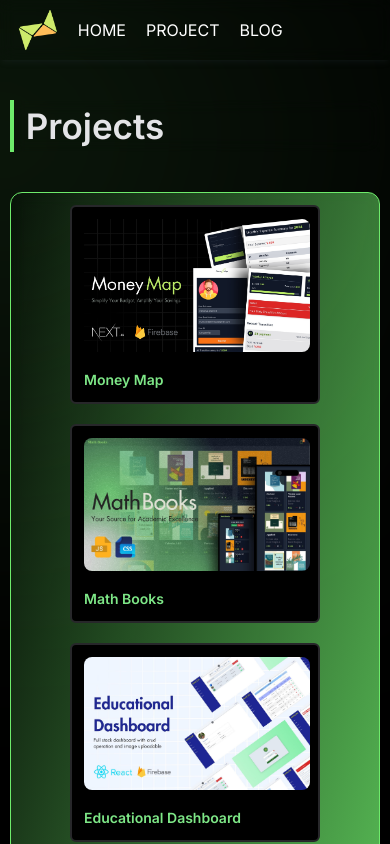
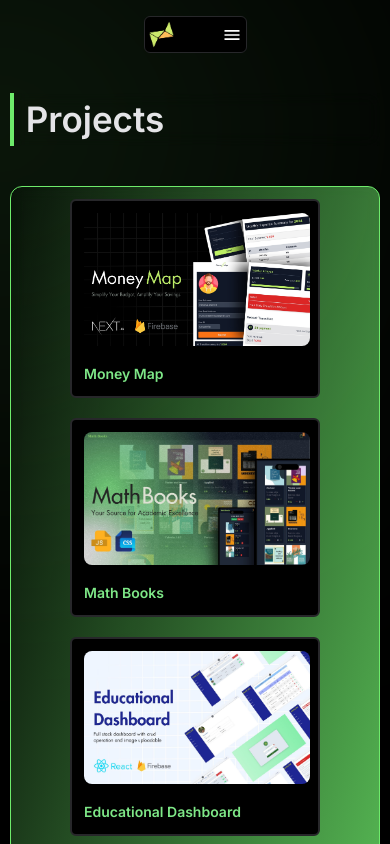
Before and after one commit to muntasir23/mahafuz, a Next.js app: page /webproject in a window 390 px wide. Shown: the top 844 px of the page. Built offline with nearby package versions, Linux system fonts and the light colour scheme.

Commit message:
nav work

```diff
--- a/app/components/Eyes.js
+++ b/app/components/Eyes.js
@@ -20,7 +20,7 @@ export default function Eyes() {
   }, []);
 
   return (
-    <div className="w-full md:py-[100px] p-[20px] my-7 bg-white overflow-hidden grid place-items-center">
+    <div className="w-full md:py-[100px] p-[0px] my-3 bg-white overflow-hidden grid place-items-center">
       <div
         data-scroll
         data-scroll-speed="-0.5"
--- /dev/null
+++ b/app/components/MobileNav.js
@@ -0,0 +1,18 @@
+import React from "react";
+import logo from "../../public/greenLogo.png";
+import Image from "next/image";
+import { IoMdMenu } from "react-icons/io";
+export default function MobileNav() {
+  return (
+    <div className="mb-navbar w-full grid place-items-center pt-4 sticky top-0 z-50">
+      <div className="bg-black border border-zinc-800 rounded-md p-1 flex items-center gap-12 justify-between">
+        <div className="logo rounded-md">
+          <Image alt="" src={logo} className="w-[25px]" />
+        </div>
+        <p className="text-white text-[20px]">
+          <IoMdMenu />
+        </p>
+      </div>
+    </div>
+  );
+}
--- a/app/globals.css
+++ b/app/globals.css
@@ -40,7 +40,6 @@ body {
     );
   background-size: 120px 2px;
 }
-
 
 .blurry {
   backdrop-filter: blur(8px);
@@ -136,3 +135,15 @@ body {
   -webkit-text-stroke-width: 1px;
   text-transform: uppercase;
 }
+
+.display-property {
+  display: block;
+  visibility: visible;
+}
+
+@media (max-width: 980px) {
+  .display-property {
+    display: none;
+    visibility: hidden;
+  }
+}
--- a/app/layout.js
+++ b/app/layout.js
@@ -1,8 +1,10 @@
 import { Inter } from "next/font/google";
 import Link from "next/link";
 import "./globals.css";
-import logo from '../public/greenLogo.png'
+import logo from "../public/greenLogo.png";
+import { IoMdMenu } from "react-icons/io";
 import Image from "next/image";
+import MobileNav from "./components/MobileNav";
 
 const inter = Inter({ subsets: ["latin"] });
 
@@ -16,21 +18,31 @@ export default function RootLayout({ children }) {
     <html lang="en">
       <body className={inter.className}>
         <nav className="blurry shadow-md shadow-gray-600/10 w-[100%] z-[999] grid place-items-center sticky top-0">
-          <div className="md:w-[900px] w-[95%] p-2 md:p-2 ">
+          <div className="display-property md:w-[900px]  w-[95%] p-2 md:p-2 ">
             <ul className="flex items-center justify-start gap-5 text-white">
               <Image alt="" src={logo} className="w-[40px]" />
               <li>
-                <Link href="/" className="uppercase hover:text-[#ffbd59]">Home</Link>
+                <Link href="/" className="uppercase hover:text-[#ffbd59]">
+                  Home
+                </Link>
               </li>
               <li>
-                <Link href="/webproject" className="uppercase hover:text-[#ffbd59]">Project</Link>
+                <Link
+                  href="/webproject"
+                  className="uppercase hover:text-[#ffbd59]"
+                >
+                  Project{" "}
+                </Link>
               </li>
               <li>
-                <Link href="/blog" className="uppercase hover:text-[#ffbd59]">Blog</Link>
+                <Link href="/blog" className="uppercase hover:text-[#ffbd59]">
+                  Blog
+                </Link>
               </li>
             </ul>
           </div>
         </nav>
+        <MobileNav />
         {children}
       </body>
     </html>
```
